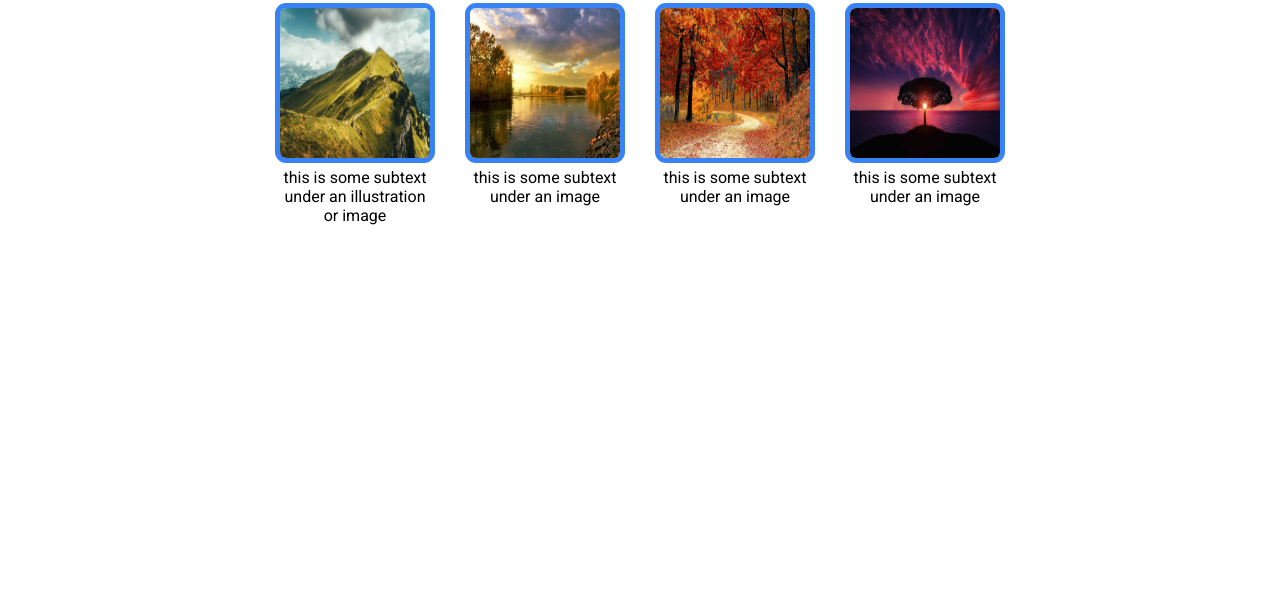
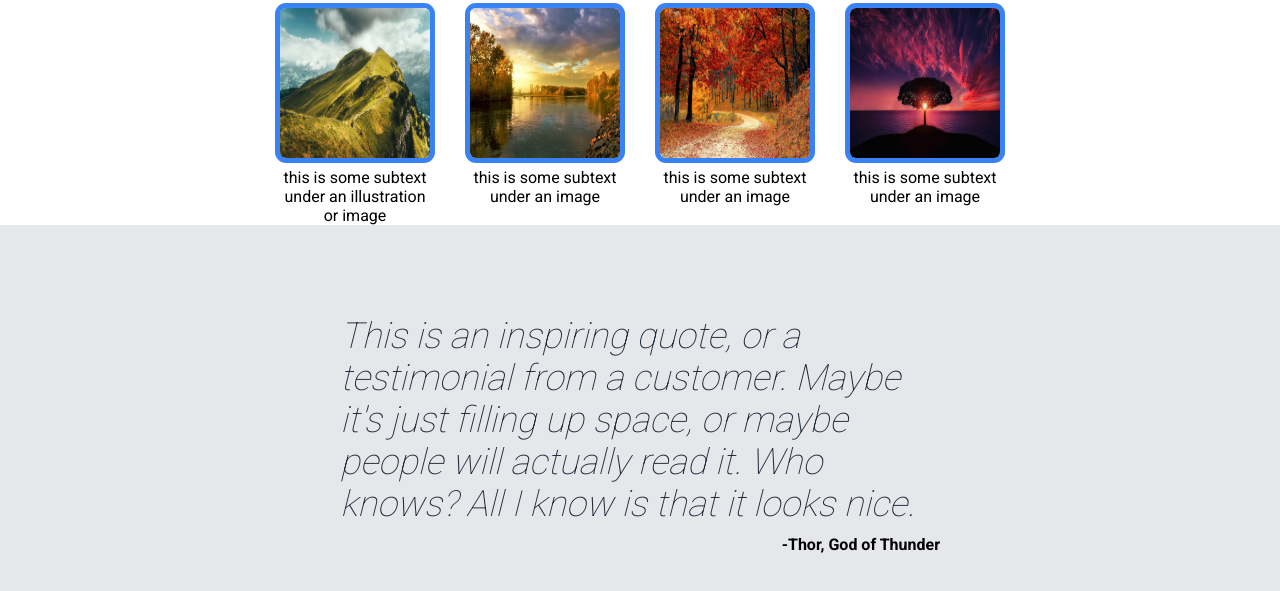
Before and after one commit to murkyweb/landing-page, a plain HTML site: page index.html in a window 1280 px wide. Shown: the part 495-1086 px from the top of the page. Before the commit the page ends 800 px from the top, so only its background shows below. Drawn offline with Linux system fonts and the light colour scheme.

Commit message:
add third section

```diff
--- a/index.html
+++ b/index.html
@@ -59,5 +59,16 @@
                 </div>
             </div>
         </div>
+
+        <div class="third-section">
+            <div class="container">
+                <div class="quote">
+                    This is an inspiring quote, or a testimonial from a customer. Maybe it's just filling up space, or maybe people will actually read it. Who knows? All I know is that it looks nice.
+                </div>
+                <div class="author">
+                    -Thor, God of Thunder
+                </div>
+            </div>
+        </div>
     </body>
 </html>
--- a/style.css
+++ b/style.css
@@ -1,4 +1,4 @@
-@import url('https://fonts.googleapis.com/css2?family=Roboto:wght@400;700&display=swap');
+@import url('https://fonts.googleapis.com/css2?family=Roboto:wght@100;400;700&display=swap');
 
 body {
     margin: 0;
@@ -111,3 +111,30 @@ body {
     box-shadow: 0 0 0 5px #3882F6;
     margin-bottom: 10px;
 }
+
+.third-section {
+    display: flex;
+    background: #E5E7EB;
+    justify-content: center;
+}
+
+.third-section .container {
+    display: flex;
+    flex-direction: column;
+    justify-content: center;
+    width: 600px;
+    padding: 90px;
+}
+
+.third-section .quote {
+    font-size: 36px;
+    font-style: italic;
+    color: #1F2937;
+    font-weight: 300;
+}
+
+.third-section .author {
+    margin-top: 10px;
+    text-align: end;
+    font-weight: 600;
+}
```
